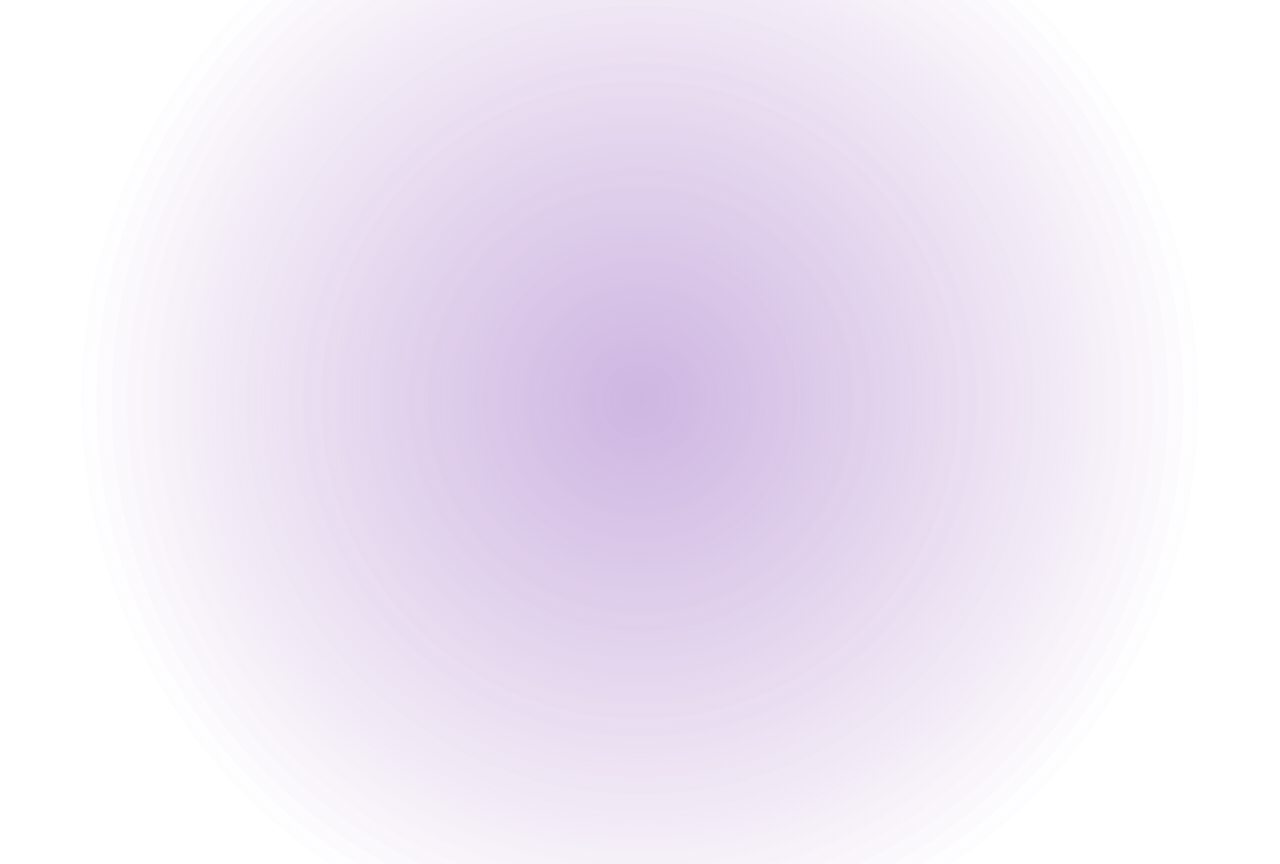
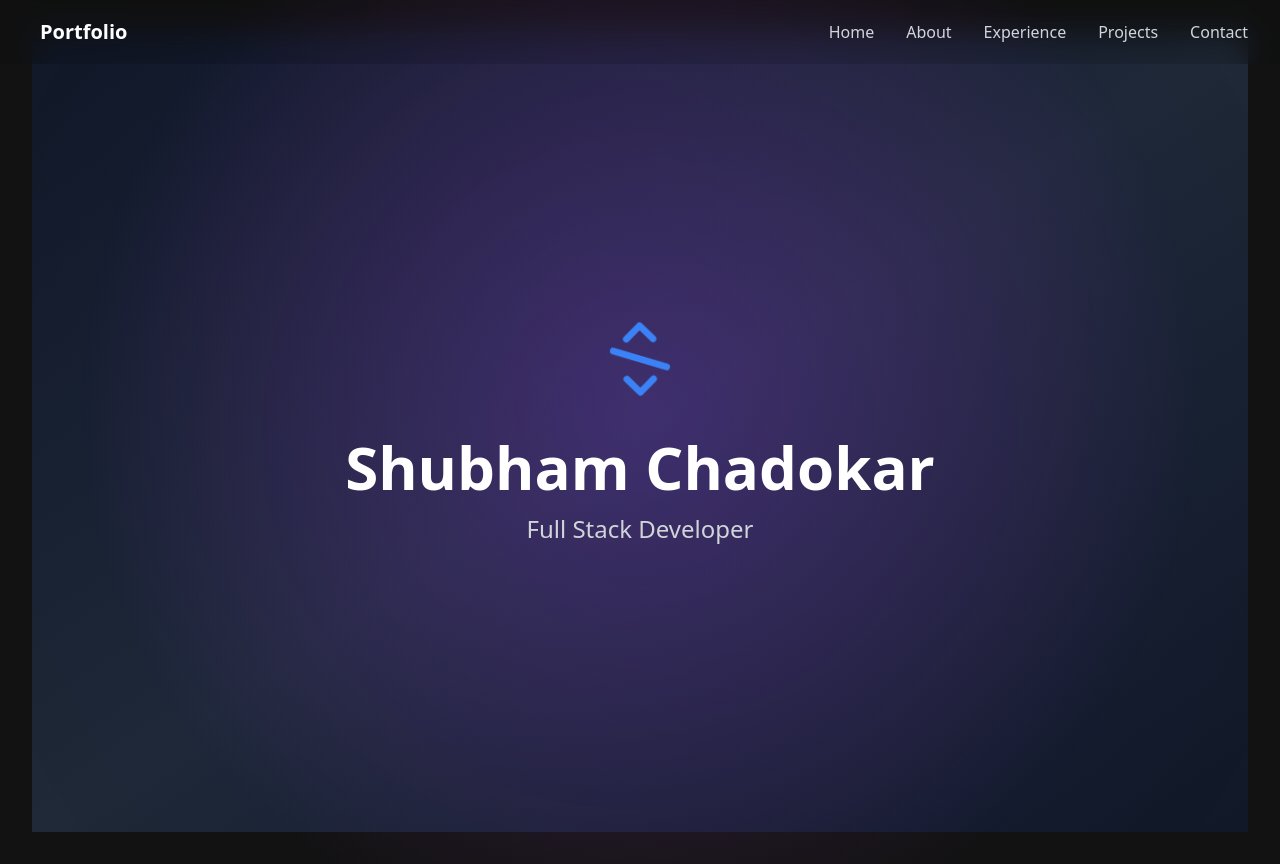
Before and after one commit to Chadokar/portfolio, a React (Vite) app: page / in a window 1280 px wide. Built offline with nearby package versions, Linux system fonts and the light colour scheme.

Commit message:
created navbar and home section

```diff
--- a/package.json
+++ b/package.json
@@ -11,9 +11,12 @@
   },
   "dependencies": {
     "clsx": "^2.1.1",
+    "framer-motion": "^11.15.0",
     "gsap": "^3.12.5",
+    "lucide-react": "^0.469.0",
     "react": "^18.3.1",
     "react-dom": "^18.3.1",
+    "react-intersection-observer": "^9.14.0",
     "tailwind-merge": "^2.6.0"
   },
   "devDependencies": {
--- a/src/App.tsx
+++ b/src/App.tsx
@@ -1,7 +1,11 @@
 import React from "react";
 // import reactLogo from "./assets/react.svg";
+import { motion } from "framer-motion";
 import "./App.css";
 import AnimatedBg from "./components/AnimatedBg";
+import { Navbar } from "./components/Navbar";
+import { Section } from "./components/Section";
+import { Code2Icon } from "lucide-react";
 
 function App() {
   React.useEffect(() => {
@@ -20,6 +24,29 @@ function App() {
   return (
     <div className="bg-gradient-to-br from-gray-900 via-gray-800 to-gray-900 text-white min-h-screen relative">
       <AnimatedBg />
+      <Navbar />
+      <Section
+        id="home"
+        className="flex items-center justify-center relative overflow-hidden pt-20"
+      >
+        <div className="absolute inset-0 bg-[radial-gradient(circle_at_center,rgba(0,0,255,0.1),transparent)] animate-pulse" />
+        <motion.div
+          initial={{ opacity: 0, y: 20 }}
+          animate={{ opacity: 1, y: 0 }}
+          transition={{ duration: 0.8 }}
+          className="text-center relative z-10"
+        >
+          <motion.div
+            animate={{ rotate: 360 }}
+            transition={{ duration: 20, repeat: Infinity, ease: "linear" }}
+            className="inline-block mb-8"
+          >
+            <Code2Icon className="w-20 h-20 text-blue-500" />
+          </motion.div>
+          <h1 className="text-6xl font-bold mb-4">Shubham Chadokar</h1>
+          <p className="text-2xl text-gray-300">Full Stack Developer</p>
+        </motion.div>
+      </Section>
     </div>
   );
 }
--- /dev/null
+++ b/src/components/Navbar.tsx
@@ -0,0 +1,84 @@
+import { motion } from "framer-motion";
+import { MenuIcon, XIcon } from "lucide-react";
+import { useState } from "react";
+
+const navItems = [
+  { label: "Home", href: "#home" },
+  { label: "About", href: "#about" },
+  { label: "Experience", href: "#experience" },
+  { label: "Projects", href: "#projects" },
+  { label: "Contact", href: "#contact" },
+];
+
+export function Navbar() {
+  const [isOpen, setIsOpen] = useState(false);
+
+  return (
+    <motion.nav
+      className="fixed top-0 left-0 right-0 z-50 bg-black/10 backdrop-blur-lg"
+      initial={{ y: -100 }}
+      animate={{ y: 0 }}
+      transition={{ duration: 0.6 }}
+    >
+      <div className="max-w-7xl mx-auto px-4 sm:px-6 lg:px-8">
+        <div className="flex items-center justify-between h-16">
+          <a
+            href="#home"
+            className="flex text-xl pl-2 font-bold hover:text-[1.4rem]"
+          >
+            Portfolio
+          </a>
+
+          {/* Desktop Navigation */}
+          <div className="hidden md:flex space-x-8">
+            {navItems.map((item) => (
+              <motion.a
+                key={item.href}
+                href={item.href}
+                className="text-gray-300 hover:text-white transition-colors"
+                whileHover={{ scale: 1.1 }}
+                whileTap={{ scale: 0.95 }}
+              >
+                {item.label}
+              </motion.a>
+            ))}
+          </div>
+
+          {/* Mobile Navigation Button */}
+          <motion.button
+            className="md:hidden"
+            onClick={() => setIsOpen(!isOpen)}
+            whileHover={{ scale: 1.1 }}
+            whileTap={{ scale: 0.95 }}
+          >
+            {isOpen ? <XIcon /> : <MenuIcon />}
+          </motion.button>
+        </div>
+
+        {/* Mobile Navigation Menu */}
+        {isOpen && (
+          <motion.div
+            className="md:hidden"
+            initial={{ opacity: 0, y: -20 }}
+            animate={{ opacity: 1, y: 0 }}
+            exit={{ opacity: 0, y: -20 }}
+          >
+            <div className="px-2 pt-2 pb-3 space-y-1">
+              {navItems.map((item) => (
+                <motion.a
+                  key={item.href}
+                  href={item.href}
+                  className="block px-3 py-2 text-gray-300 hover:text-white transition-colors"
+                  whileHover={{ scale: 1.05, x: 10 }}
+                  onClick={() => setIsOpen(false)}
+                >
+                  {item.label}
+                </motion.a>
+              ))}
+            </div>
+          </motion.div>
+        )}
+      </div>
+    </motion.nav>
+  );
+}
--- /dev/null
+++ b/src/components/Section.tsx
@@ -0,0 +1,29 @@
+import { motion } from "framer-motion";
+import { useInView } from "react-intersection-observer";
+import { cn } from "../lib/utils";
+
+interface SectionProps {
+  children: React.ReactNode;
+  className?: string;
+  id?: string;
+}
+
+export function Section({ children, className, id }: SectionProps) {
+  const [ref, inView] = useInView({
+    triggerOnce: true,
+    threshold: 0.1,
+  });
+
+  return (
+    <motion.section
+      ref={ref}
+      initial={{ opacity: 0, y: 50 }}
+      animate={inView ? { opacity: 1, y: 0 } : { opacity: 0, y: 50 }}
+      transition={{ duration: 0.8 }}
+      className={cn("min-h-screen py-20 px-4 sm:px-6 lg:px-8", className)}
+      id={id}
+    >
+      {children}
+    </motion.section>
+  );
+}
--- a/src/index.css
+++ b/src/index.css
@@ -2,71 +2,33 @@
 @tailwind components;
 @tailwind utilities;
 
-:root {
-  font-family: Inter, system-ui, Avenir, Helvetica, Arial, sans-serif;
-  line-height: 1.5;
-  font-weight: 400;
-
-  color-scheme: light dark;
-  color: rgba(255, 255, 255, 0.87);
-  background-color: #242424;
-
-  font-synthesis: none;
-  text-rendering: optimizeLegibility;
-  -webkit-font-smoothing: antialiased;
-  -moz-osx-font-smoothing: grayscale;
+* {
+  transition: ease-in-out 0.13s all;
 }
 
-a {
-  font-weight: 500;
-  color: #646cff;
-  text-decoration: inherit;
-}
-a:hover {
-  color: #535bf2;
+:root {
+  color-scheme: dark;
+  --gradient-rotation: 0deg;
+  --gradient-scale: 1;
+  --mouse-x: 50%;
+  --mouse-y: 50%;
 }
 
 body {
   margin: 0;
-  display: flex;
-  place-items: center;
-  min-width: 320px;
-  min-height: 100vh;
+  font-family: system-ui, -apple-system, BlinkMacSystemFont, "Segoe UI", Roboto,
+    Oxygen, Ubuntu, Cantarell, "Open Sans", "Helvetica Neue", sans-serif;
+  -webkit-font-smoothing: antialiased;
+  -moz-osx-font-smoothing: grayscale;
+  overflow-x: hidden;
+  transition: ease-in-out 0.3s all;
 }
 
-h1 {
-  font-size: 3.2em;
-  line-height: 1.1;
+html {
+  scroll-behavior: smooth;
 }
 
-button {
-  border-radius: 8px;
-  border: 1px solid transparent;
-  padding: 0.6em 1.2em;
-  font-size: 1em;
-  font-weight: 500;
-  font-family: inherit;
-  background-color: #1a1a1a;
-  cursor: pointer;
-  transition: border-color 0.25s;
+/* Smooth scrolling with offset for fixed header */
+html {
+  scroll-padding-top: 4rem;
 }
-button:hover {
-  border-color: #646cff;
-}
-button:focus,
-button:focus-visible {
-  outline: 4px auto -webkit-focus-ring-color;
-}
-
-@media (prefers-color-scheme: light) {
-  :root {
-    color: #213547;
-    background-color: #ffffff;
-  }
-  a:hover {
-    color: #747bff;
-  }
-  button {
-    background-color: #f9f9f9;
-  }
-}
--- a/tailwind.config.js
+++ b/tailwind.config.js
@@ -2,7 +2,11 @@
 export default {
   content: ["./index.html", "./src/**/*.{js,ts,jsx,tsx}"],
   theme: {
-    extend: {},
+    extend: {
+      animation: {
+        pulse: "pulse 4s cubic-bezier(0.4, 0, 0.6, 1) infinite",
+      },
+    },
   },
   plugins: [],
 };
```
